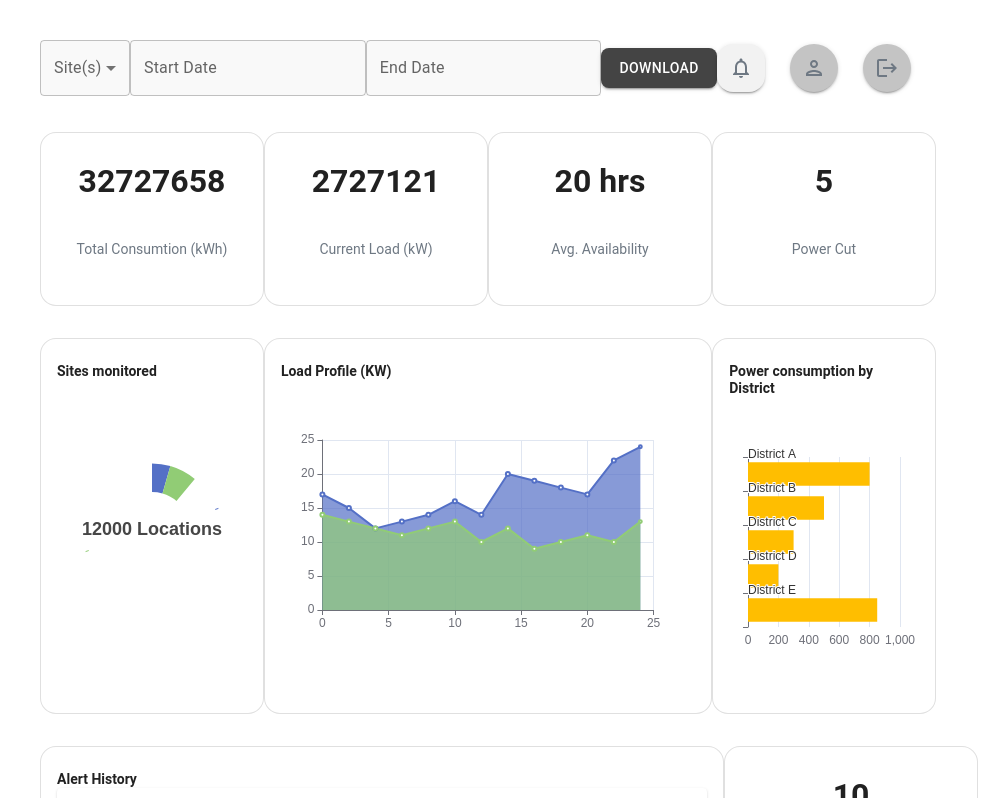
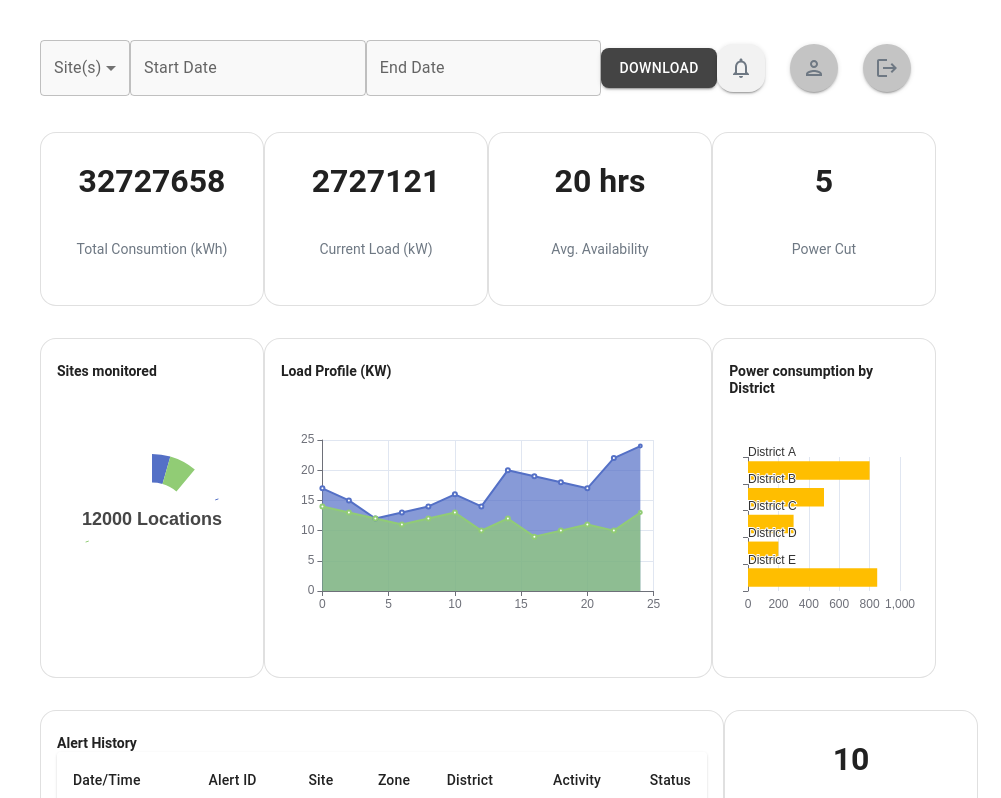
Before and after one commit to abdrasaq14/smart-web-app-frontend, a React app: page /operations/home in a window 1280 px wide. Shown: the part 802-1600 px from the top of the page, without its empty margins (279-1280 px from the left). Built offline with nearby package versions, Linux system fonts and the light colour scheme; the HTML template or start-up script is replaced by a standard one.

Commit message:
ui fixes

```diff
--- a/src/components/ChartCard.tsx
+++ b/src/components/ChartCard.tsx
@@ -9,6 +9,7 @@ const styles = {
 		flexDirection: 'column',
 		marginTop: '32px',
 		width: '220px',
+		height: '306px',
 	},
 	content: { paddingTop: '8px', fontWeight: 'bold', fontSize: '14px', lineHeight: '17px' },
 };
--- a/src/components/GraphCard.tsx
+++ b/src/components/GraphCard.tsx
@@ -7,6 +7,7 @@ const styles = {
 		padding: '16px',
 		display: 'flex',
 		flexDirection: 'column',
+		height: '100%',
 	},
 	content: { paddingTop: '8px', fontWeight: 'bold', fontSize: '14px', lineHeight: '17px' },
 };
--- a/src/view/operations/Home.tsx
+++ b/src/view/operations/Home.tsx
@@ -28,9 +28,20 @@ const styles = {
 	headerIcons: { display: 'flex', alignItems: 'center' },
 	cardRow: { display: 'flex', justifyContent: 'space-between', paddingTop: '36px' },
 	chartsRow: { display: 'flex', justifyContent: 'space-between' },
-	lastRow: { display: 'flex', justifyContent: 'space-between', width: '100%', marginTop: '32px' },
-	alertHistoryTable: { width: '784px' },
-	lastRowCards: { display: 'flex', flexDirection: 'column', justifyContent: 'space-between' },
+	lastRow: {
+		display: 'flex',
+		justifyContent: 'space-between',
+		width: '100%',
+		marginTop: '32px',
+		height: '360px',
+	},
+	alertHistoryTable: { width: '784px', height: '100%' },
+	lastRowCards: {
+		display: 'flex',
+		flexDirection: 'column',
+		justifyContent: 'space-between',
+		height: '100%',
+	},
 };
 
 export const Home = () => {
```
